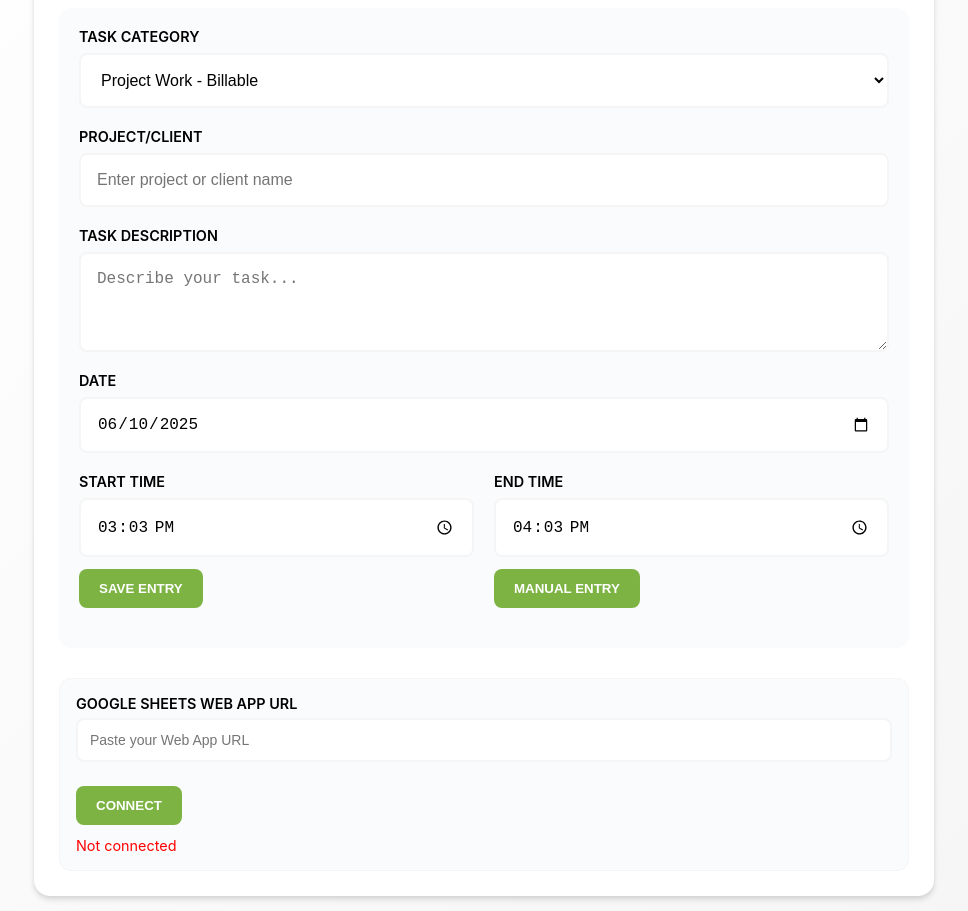
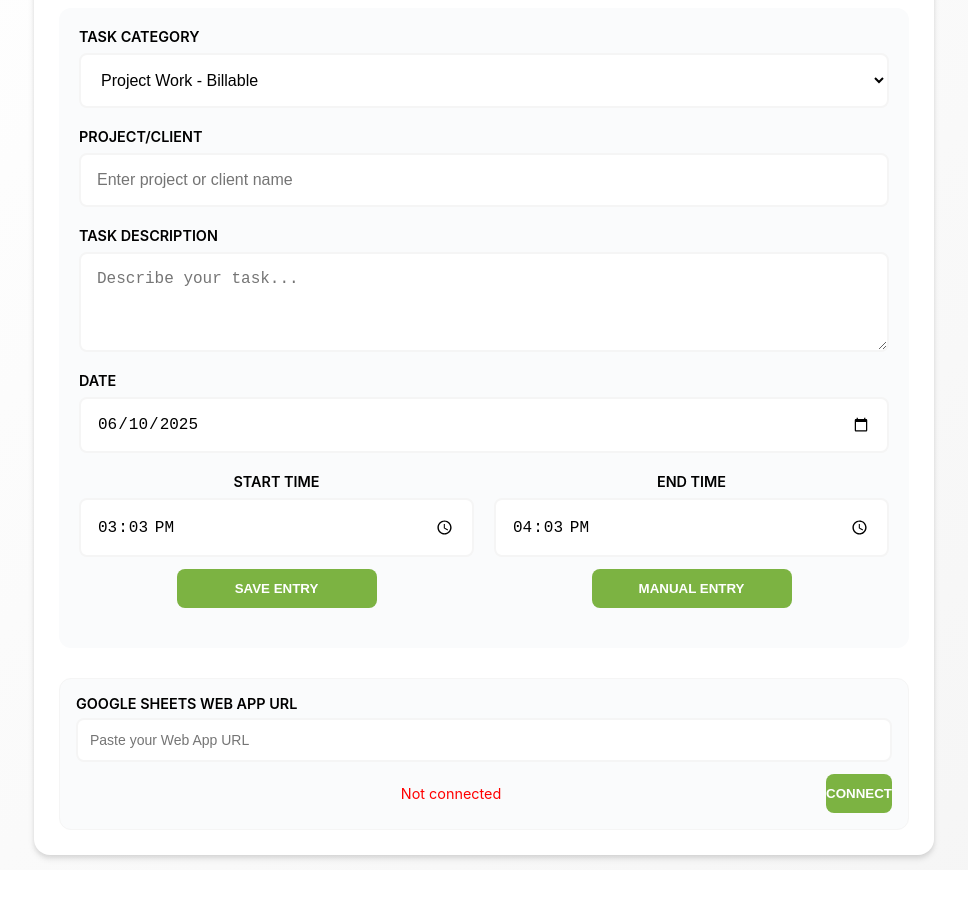
Before and after one commit to lamurrayuk/time-tracker, a plain HTML site: page index.html in a window 1280 px wide. Shown: the part 122-1033 px from the top of the page, without its empty margins (156-1124 px from the left). After the commit the page ends 992 px from the top, so only its background shows below. Drawn offline with Linux system fonts and the light colour scheme.

Commit message:
Update index.html

```diff
--- a/index.html
+++ b/index.html
@@ -45,6 +45,7 @@
     .form-group { display: flex; flex-direction: column; }
     label { font-weight: 600; margin-bottom: 8px; text-transform: uppercase; font-size: 0.9rem; }
     input, select, textarea {
+      width: 100%;
       padding: 16px; font-size: 16px;
       border: 2px solid var(--alix-light-gray); border-radius: 8px;
       transition: border-color 0.3s; background: white;
@@ -52,15 +53,19 @@
     input:focus, select:focus, textarea:focus { border-color: var(--alix-green); }
     textarea { resize: vertical; min-height: 100px; }
 
-    /* button inside form-group */
-    .form-group button {
+    /* Time‐row buttons: same width, centered */
+    .time-row .form-group {
+      align-items: center;
+    }
+    .time-row .form-group button {
       margin-top: 12px;
-      align-self: flex-start;
+      width: 80%;
+      max-width: 200px;
     }
 
     .btn-primary {
       background: var(--alix-green); color: white;
-      padding: 12px 20px; border: none; border-radius: 8px;
+      padding: 12px 0; border: none; border-radius: 8px;
       cursor: pointer; text-transform: uppercase; font-weight: 600;
     }
     .btn-primary:hover { box-shadow: var(--shadow-medium); }
@@ -77,7 +82,22 @@
       transition: border-color 0.3s;
     }
     .connection-section input:focus { border-color: var(--alix-green); }
-    .status { margin-top: 8px; font-size: 0.9rem; }
+
+    /* Connect row: button right, status centered */
+    .connection-actions {
+      display: flex;
+      align-items: center;
+      justify-content: space-between;
+    }
+    .connection-actions > .status {
+      flex: 1;
+      text-align: center;
+    }
+    .connection-actions > button {
+      flex: 0 0 auto;
+    }
+
+    .status { font-size: 0.9rem; }
     .status.connected { color: green; }
     .status.disconnected { color: red; }
   </style>
@@ -87,7 +107,7 @@
     <h1>⏱️ Time Tracker</h1>
 
     <div class="form-section">
-      <!-- Task Category, Project/Client, Description stacked -->
+      <!-- 1) Category, 2) Project/Client, 3) Description stacked -->
       <div class="form-row">
         <div class="form-group">
           <label for="taskCategory">Task Category</label>
@@ -124,7 +144,7 @@
         </div>
       </div>
 
-      <!-- Start & End time side-by-side, each with its own button -->
+      <!-- Start & End time side-by-side, buttons centered under each -->
       <div class="form-row time-row">
         <div class="form-group">
           <label for="startTime">Start Time</label>
@@ -145,10 +165,10 @@
         <label for="sheetUrlInput">Google Sheets Web App URL</label>
         <input type="url" id="sheetUrlInput" placeholder="Paste your Web App URL">
       </div>
-      <div class="form-group">
+      <div class="connection-actions">
+        <span id="connectionStatus" class="status disconnected">Not connected</span>
         <button class="btn-primary" onclick="saveWebAppUrl()">Connect</button>
       </div>
-      <div id="connectionStatus" class="status disconnected">Not connected</div>
     </div>
   </div>
 
@@ -215,8 +235,7 @@
         headers: {'Content-Type':'application/json'},
         body: JSON.stringify({entries:[entry]})
       });
-      const hours = (duration/3600000).toFixed(2);
-      alert(`✅ Entry saved\n${project}\n${date} ${start}-${end}\n${hours} h`);
+      alert(`✅ Entry saved\n${project}\n${date} ${start}-${end}\n${(duration/3600000).toFixed(2)} h`);
       document.getElementById('projectClient').value = '';
       document.getElementById('taskDescription').value = '';
     }
@@ -229,7 +248,7 @@
       const date = document.getElementById('entryDate').value;
       if (!date) return alert('Please select a date');
       let hours = prompt('Enter time spent in hours (e.g. 1.5 for 1h30m):');
-      if (hours === null) return; // cancelled
+      if (hours === null) return;
       hours = parseFloat(hours);
       if (isNaN(hours) || hours <= 0) return alert('Please enter a valid number of hours');
       const duration = hours * 3600000;
```
